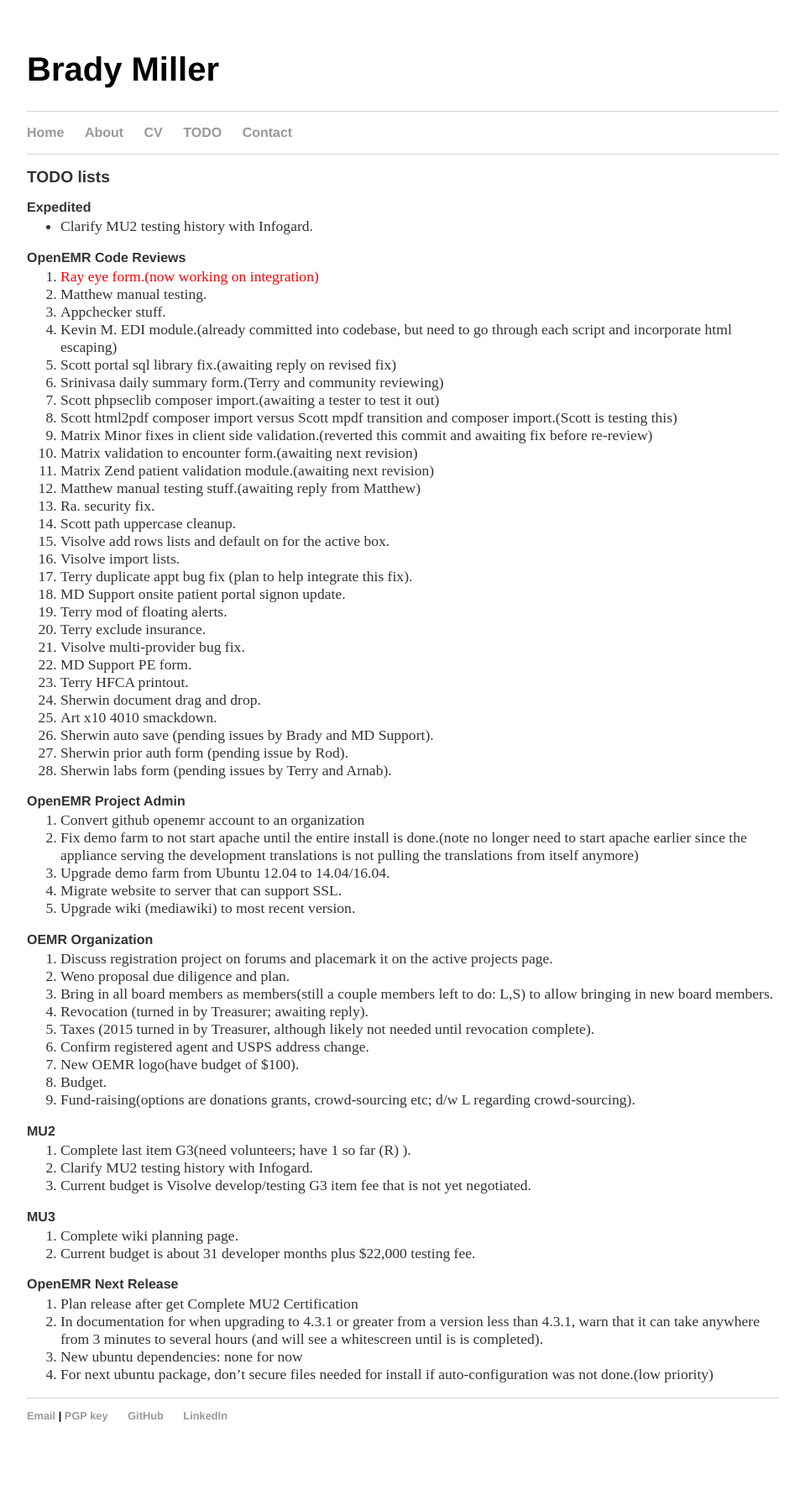
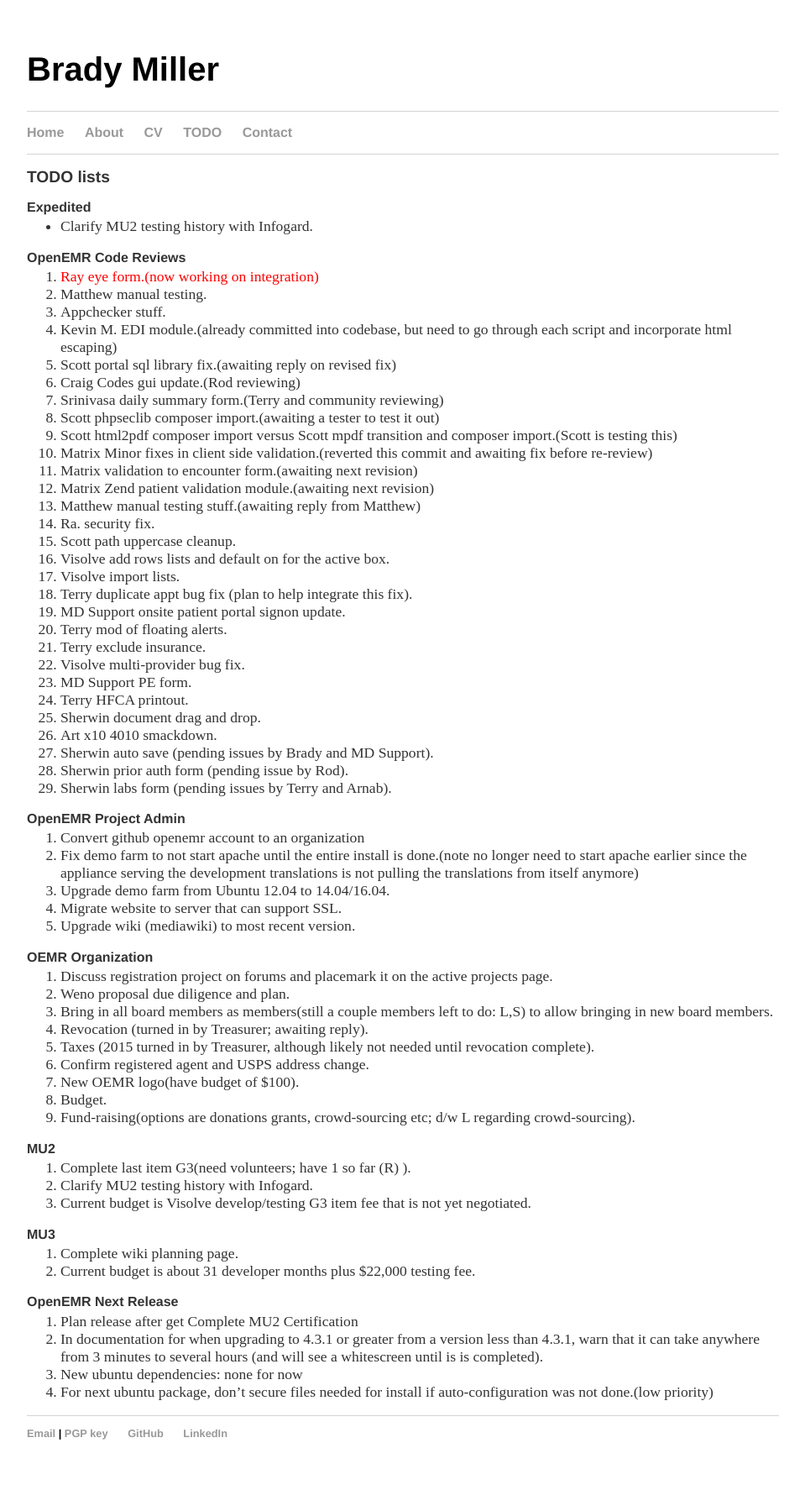
Before and after one commit to bradymiller/bradymiller.github.io, a Jekyll site: the page built from todo/index.md, in a window 1280 px wide. Shown: the whole page at 84% size, without its empty margins (160-1119 px from the left). Built offline with Jekyll 4.4.1, drawn with Linux system fonts in a browser that asks for light colours; before the commit the page ends 1753 px from its top, so only the background shows below that.

Commit message:
Update todo list

```diff
--- a/todo/index.md
+++ b/todo/index.md
@@ -12,6 +12,7 @@
 1. Appchecker stuff.
 1. Kevin M. EDI module.(already committed into codebase, but need to go through each script and incorporate html escaping)
 1. Scott portal sql library fix.(awaiting reply on revised fix)
+1. Craig Codes gui update.(Rod reviewing)
 1. Srinivasa daily summary form.(Terry and community reviewing)
 1. Scott phpseclib composer import.(awaiting a tester to test it out)
 1. Scott html2pdf composer import versus Scott mpdf transition and composer import.(Scott is testing this)
```
